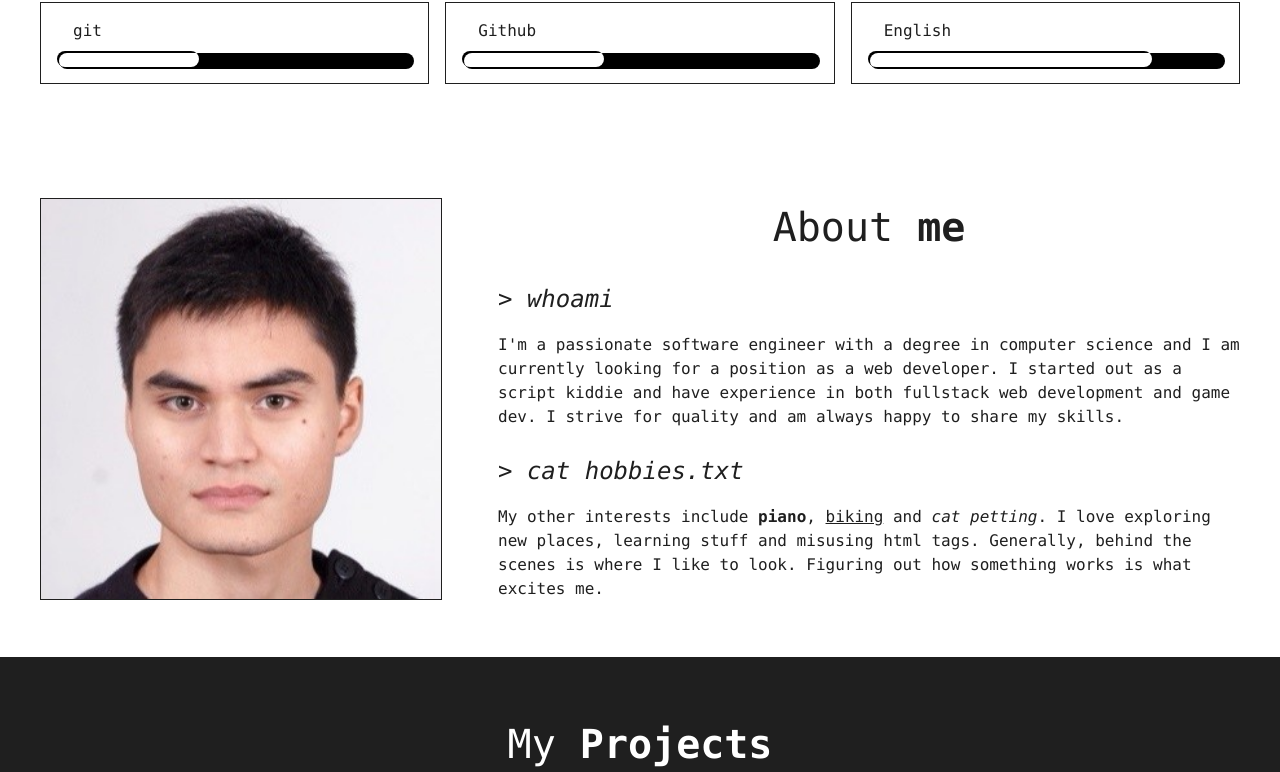
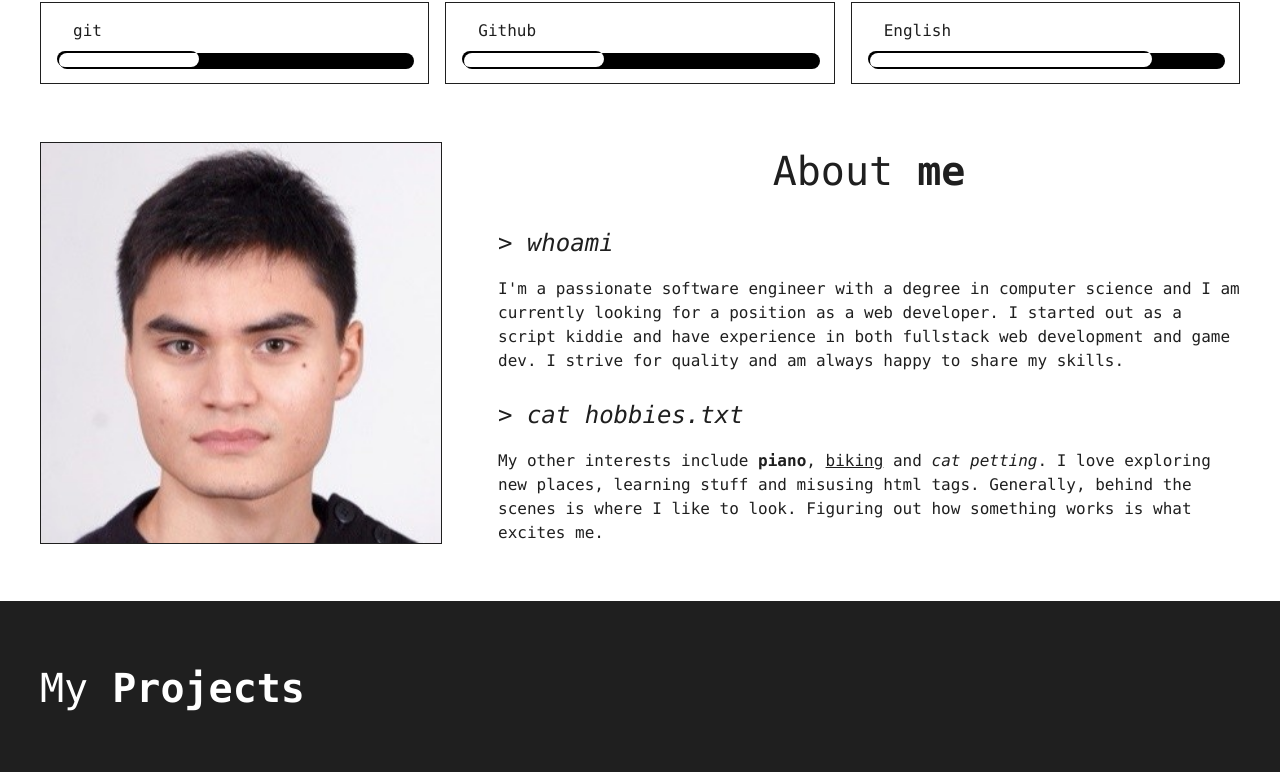
Before and after one commit to GDami/portfolio, a React (Vite) app: page / in a window 1280 px wide. Shown: the part 1176-1948 px from the top of the page. Built offline with nearby package versions, Linux system fonts and the light colour scheme; some icons are missing.

Commit message:
left align the section titles

```diff
--- a/src/App.css
+++ b/src/App.css
@@ -9,6 +9,10 @@
     max-width: 1600px;
     margin-inline: var(--spacing-large);
     flex:1;
+}
+
+section.light + section.light .section-container {
+    padding-top: 0;
 }
 
 footer {
@@ -42,6 +46,7 @@ h1 {
 .section-title {
     width: fit-content;
     position: relative;
+    align-self: flex-start;
 }
 
 .section-title::after {
@@ -57,8 +62,8 @@ h1 {
 }
 
 .section-title:hover::after {
-    width: 120%;
-    left: -10%;
+    width: 110%;
+    left: 0;
     right: auto;
 }
 
```
